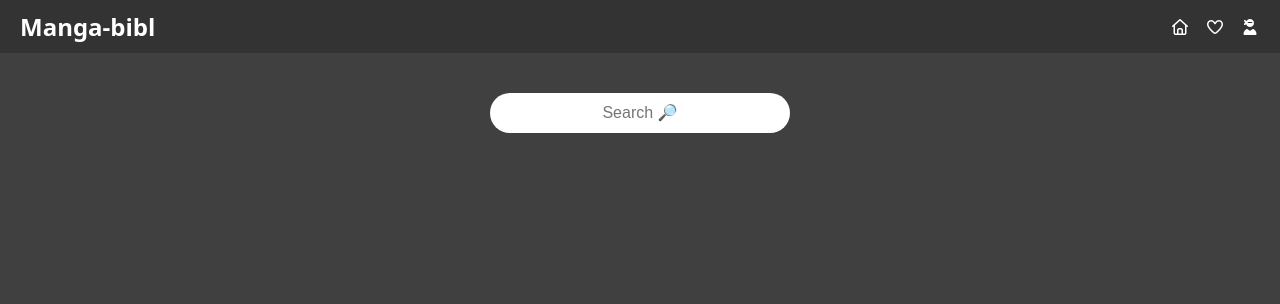
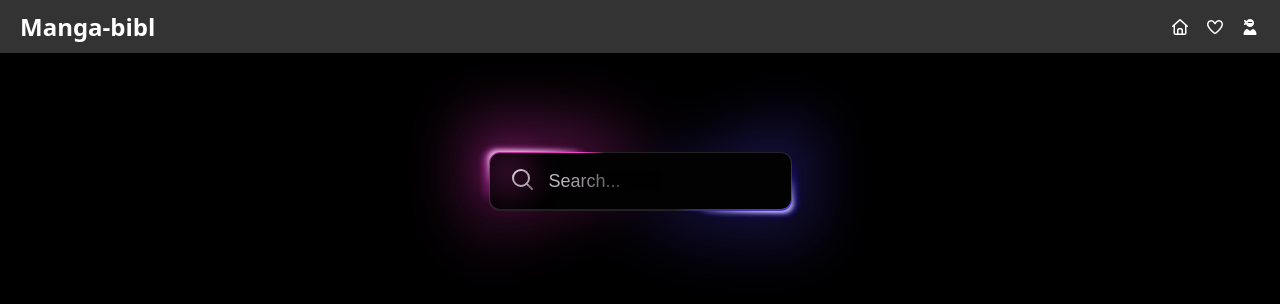
Before and after one commit to Caarlos3/Mangaapp-front, a React (Vite) app: page / in a window 1280 px wide. Shown: the top 304 px of the page. Built offline with nearby package versions, Linux system fonts and the light colour scheme; a web font is replaced by a local one.

Commit message:
Modificado input

```diff
--- a/src/App.css
+++ b/src/App.css
@@ -1,3 +1,282 @@
-body{
-    background-color: #414040;
-}
+body {
+    background-color: #000000;
+  }
+
+  .grid {
+    height: 800px;
+    width: 800px;
+    position: absolute;
+    z-index: -1;
+    filter: blur(1px);
+  }
+
+  .white,
+  .border,
+  .darkBorderBg,
+  .glow {
+    max-height: 70px;
+    max-width: 314px;
+    height: 100%;
+    width: 100%;
+    position: absolute;
+    overflow: hidden;
+    z-index: -1;
+    border-radius: 12px;
+    filter: blur(3px);
+  }
+
+  .input {
+    background-color: #010201;
+    border: none;
+    width: 301px;
+    height: 56px;
+    border-radius: 10px;
+    color: white;
+    padding-inline: 59px;
+    font-size: 18px;
+  }
+
+  #poda {
+    display: flex;
+    align-items: center;
+    justify-content: center;
+  }
+
+  .input::placeholder {
+    color: #c0b9c0;
+  }
+
+  .input:focus {
+    outline: none;
+  }
+
+  #main {
+    position: relative;
+    width: 301px;
+    height: 56px;
+  }
+
+  #main:focus-within > #input-mask {
+    display: none;
+  }
+
+  #input-mask {
+    pointer-events: none;
+    width: 100px;
+    height: 20px;
+    position: absolute;
+    background: linear-gradient(90deg, transparent, black);
+    top: 18px;
+    left: 70px;
+  }
+
+  #pink-mask {
+    pointer-events: none;
+    width: 30px;
+    height: 20px;
+    position: absolute;
+    background: #cf30aa;
+    top: 10px;
+    left: 5px;
+    filter: blur(20px);
+    opacity: 0.8;
+    animation: leftright 4s ease-in infinite;
+    transition: all 2s;
+  }
+
+  #main:hover > #pink-mask {
+    animation: rotate 4s linear infinite;
+    opacity: 0;
+  }
+
+  .white {
+    max-height: 63px;
+    max-width: 307px;
+    border-radius: 10px;
+    filter: blur(2px);
+  }
+
+  .white::before {
+    content: "";
+    z-index: -2;
+    text-align: center;
+    top: 50%;
+    left: 50%;
+    transform: translate(-50%, -50%) rotate(83deg);
+    position: absolute;
+    width: 600px;
+    height: 600px;
+    background-repeat: no-repeat;
+    background-position: 0 0;
+    filter: brightness(1.4);
+    background-image: conic-gradient(
+      rgba(0, 0, 0, 0) 0%,
+      #a099d8,
+      rgba(0, 0, 0, 0) 8%,
+      rgba(0, 0, 0, 0) 50%,
+      #dfa2da,
+      rgba(0, 0, 0, 0) 58%
+    );
+    animation: rotate 4s linear infinite;
+    transition: all 2s;
+  }
+
+  .border {
+    max-height: 59px;
+    max-width: 303px;
+    border-radius: 11px;
+    filter: blur(0.5px);
+  }
+
+  .border::before {
+    content: "";
+    z-index: -2;
+    text-align: center;
+    top: 50%;
+    left: 50%;
+    transform: translate(-50%, -50%) rotate(70deg);
+    position: absolute;
+    width: 600px;
+    height: 600px;
+    filter: brightness(1.3);
+    background-repeat: no-repeat;
+    background-position: 0 0;
+    background-image: conic-gradient(
+      #1c191c,
+      #402fb5 5%,
+      #1c191c 14%,
+      #1c191c 50%,
+      #cf30aa 60%,
+      #1c191c 64%
+    );
+    animation: rotate 4s 0.1s linear infinite;
+    transition: all 2s;
+  }
+
+  .darkBorderBg {
+    max-height: 65px;
+    max-width: 312px;
+  }
+
+  .darkBorderBg::before {
+    content: "";
+    z-index: -2;
+    text-align: center;
+    top: 50%;
+    left: 50%;
+    transform: translate(-50%, -50%) rotate(82deg);
+    position: absolute;
+    width: 600px;
+    height: 600px;
+    background-repeat: no-repeat;
+    background-position: 0 0;
+    background-image: conic-gradient(
+      rgba(0, 0, 0, 0),
+      #18116a,
+      rgba(0, 0, 0, 0) 10%,
+      rgba(0, 0, 0, 0) 50%,
+      #6e1b60,
+      rgba(0, 0, 0, 0) 60%
+    );
+    transition: all 2s;
+  }
+
+  #poda:hover > .darkBorderBg::before {
+    transform: translate(-50%, -50%) rotate(-98deg);
+  }
+
+  #poda:hover > .glow::before {
+    transform: translate(-50%, -50%) rotate(-120deg);
+  }
+
+  #poda:hover > .white::before {
+    transform: translate(-50%, -50%) rotate(-97deg);
+  }
+
+  #poda:hover > .border::before {
+    transform: translate(-50%, -50%) rotate(-110deg);
+  }
+
+  #poda:focus-within > .darkBorderBg::before {
+    transform: translate(-50%, -50%) rotate(442deg);
+    transition: all 4s;
+  }
+
+  #poda:focus-within > .glow::before {
+    transform: translate(-50%, -50%) rotate(420deg);
+    transition: all 4s;
+  }
+
+  #poda:focus-within > .white::before {
+    transform: translate(-50%, -50%) rotate(443deg);
+    transition: all 4s;
+  }
+
+  #poda:focus-within > .border::before {
+    transform: translate(-50%, -50%) rotate(430deg);
+    transition: all 4s;
+  }
+
+  .glow {
+    overflow: hidden;
+    filter: blur(30px);
+    opacity: 0.4;
+    max-height: 130px;
+    max-width: 354px;
+  }
+
+  .glow:before {
+    content: "";
+    z-index: -2;
+    text-align: center;
+    top: 50%;
+    left: 50%;
+    transform: translate(-50%, -50%) rotate(60deg);
+    position: absolute;
+    width: 999px;
+    height: 999px;
+    background-repeat: no-repeat;
+    background-position: 0 0;
+    background-image: conic-gradient(
+      #000,
+      #402fb5 5%,
+      #000 38%,
+      #000 50%,
+      #cf30aa 60%,
+      #000 87%
+    );
+    animation: rotate 4s 0.3s linear infinite;
+    transition: all 2s;
+  }
+
+  @keyframes rotate {
+    100% {
+      transform: translate(-50%, -50%) rotate(450deg);
+    }
+  }
+
+  @keyframes leftright {
+    0% {
+      transform: translate(0px, 0px);
+      opacity: 1;
+    }
+    49% {
+      transform: translate(250px, 0px);
+      opacity: 0;
+    }
+    80% {
+      transform: translate(-40px, 0px);
+      opacity: 0;
+    }
+    100% {
+      transform: translate(0px, 0px);
+      opacity: 1;
+    }
+  }
+
+  #search-icon {
+    position: absolute;
+    left: 20px;
+    top: 50%;
+    transform: translateY(-50%);
+  }
--- a/src/App.jsx
+++ b/src/App.jsx
@@ -1,4 +1,3 @@
-import { useState } from "react";
 import "./App.css";
 
 function App() {
@@ -7,27 +6,65 @@
       <div
         style={{
           display: "flex",
-          margin: "40px",
+          margin: "100px",
           alignItems: "center",
           height: "100vh",
           flexDirection: "column",
         }}
       >
-        <div className="search-bar">
-          <input
-            type="text"
-            placeholder="Search 🔎"
-            style={{
-              width: "300px",
-              height: "40px",
-              borderRadius: "20px",
-              border: "none",
-              padding: "0 20px",
-              fontSize: "16px",
-              textAlign: "center",
-              outline: "none"
-            }}
-          />
+        <div className="grid"></div>
+        <div id="poda">
+          <div className="glow"></div>
+          <div className="darkBorderBg"></div>
+          <div className="darkBorderBg"></div>
+          <div className="darkBorderBg"></div>
+
+          <div className="white"></div>
+          <div className="border"></div>
+
+          <div id="main">
+            <input
+              placeholder="Search..."
+              type="text"
+              name="text"
+              className="input"
+            />
+            <div id="input-mask"></div>
+            <div id="pink-mask"></div>
+
+            <div id="search-icon">
+              <svg
+                xmlns="http://www.w3.org/2000/svg"
+                width="24"
+                viewBox="0 0 24 24"
+                strokeWidth="2"
+                strokeLinejoin="round"
+                strokeLinecap="round"
+                height="24"
+                fill="none"
+                className="feather feather-search"
+              >
+                <circle stroke="url(#search)" r="8" cy="11" cx="11"></circle>
+                <line
+                  stroke="url(#searchl)"
+                  y2="16.65"
+                  y1="22"
+                  x2="16.65"
+                  x1="22"
+                ></line>
+                <defs>
+                  <linearGradient gradientTransform="rotate(50)" id="search">
+                    <stop stopColor="#f8e7f8" offset="0%"></stop>
+                    <stop stopColor="#b6a9b7" offset="50%"></stop>
+                  </linearGradient>
+                  <linearGradient id="searchl">
+                    <stop stopColor="#b6a9b7" offset="0%"></stop>
+                    <stop stopColor="#837484" offset="50%"></stop>
+                  </linearGradient>
+                </defs>
+              </svg>
+            </div>
+          </div>
         </div>
       </div>
     </>
```
